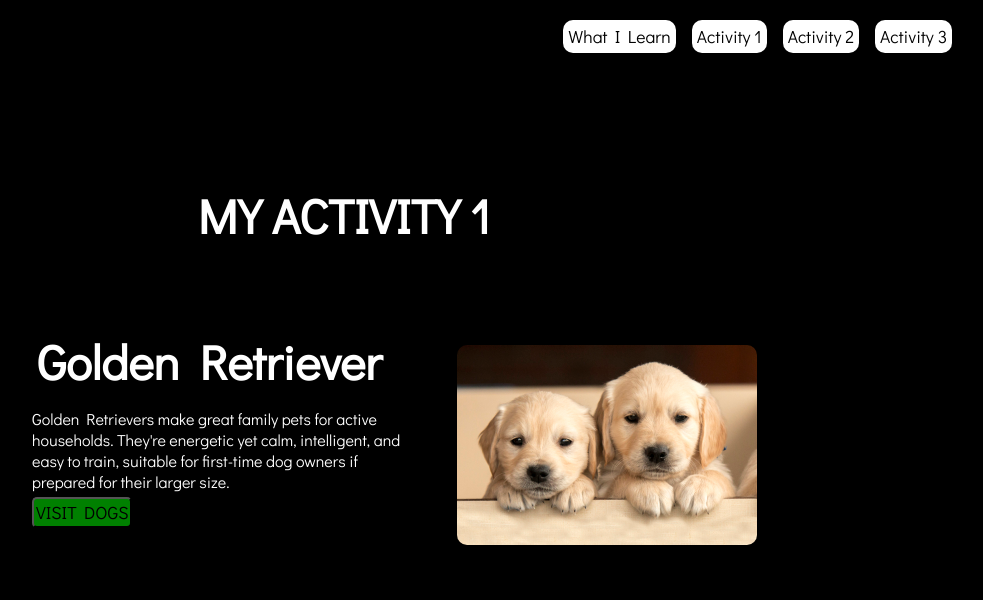
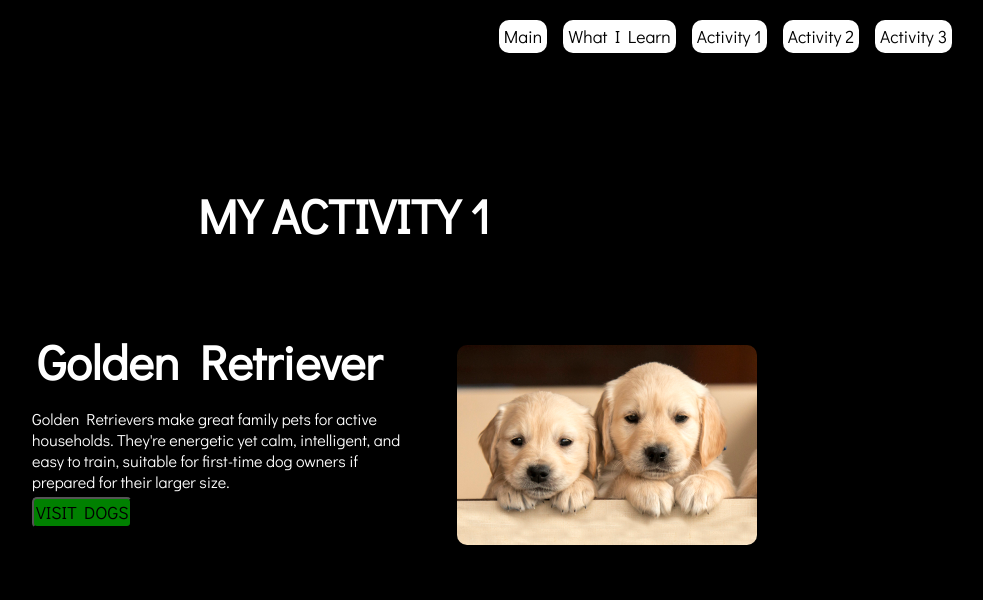
Before and after one commit to ReaLLLxStyle/Activity2, a plain HTML site: page Activity1.html in a window 1280 px wide. Shown: the whole page, without its empty margins (296-1279 px from the left). Drawn offline with Linux system fonts and the light colour scheme.

Commit message:
Add files via upload

```diff
--- a/Activity1.html
+++ b/Activity1.html
@@ -9,7 +9,7 @@
 <body>
     <header>
         <ul>
-
+            <li class="Home"><a href="https://realllxstyle.github.io/FinalsActivity/"> Main </a></li>
             <li class="Learn"><a href="index.html"> What I Learn </a></li>
             <li class="Learns"><a href="Activity1.html"> Activity 1 </a></li>
             <li class="Learnss"><a href="Activity2.html"> Activity 2 </a></li>
```
Also changed, not shown: Activity2.html (+1 -1 lines), Activity3.html (+1 -1 lines).
